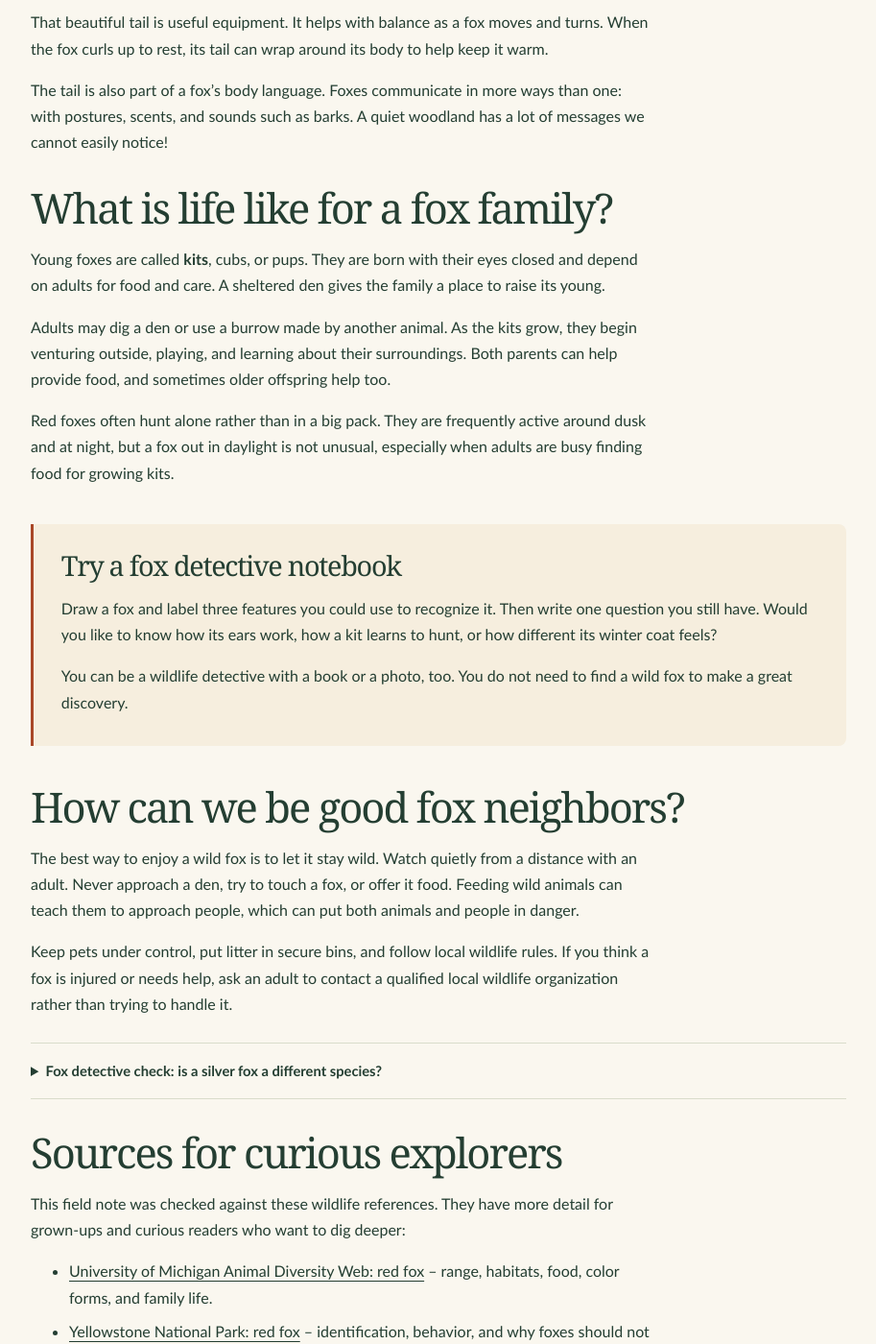
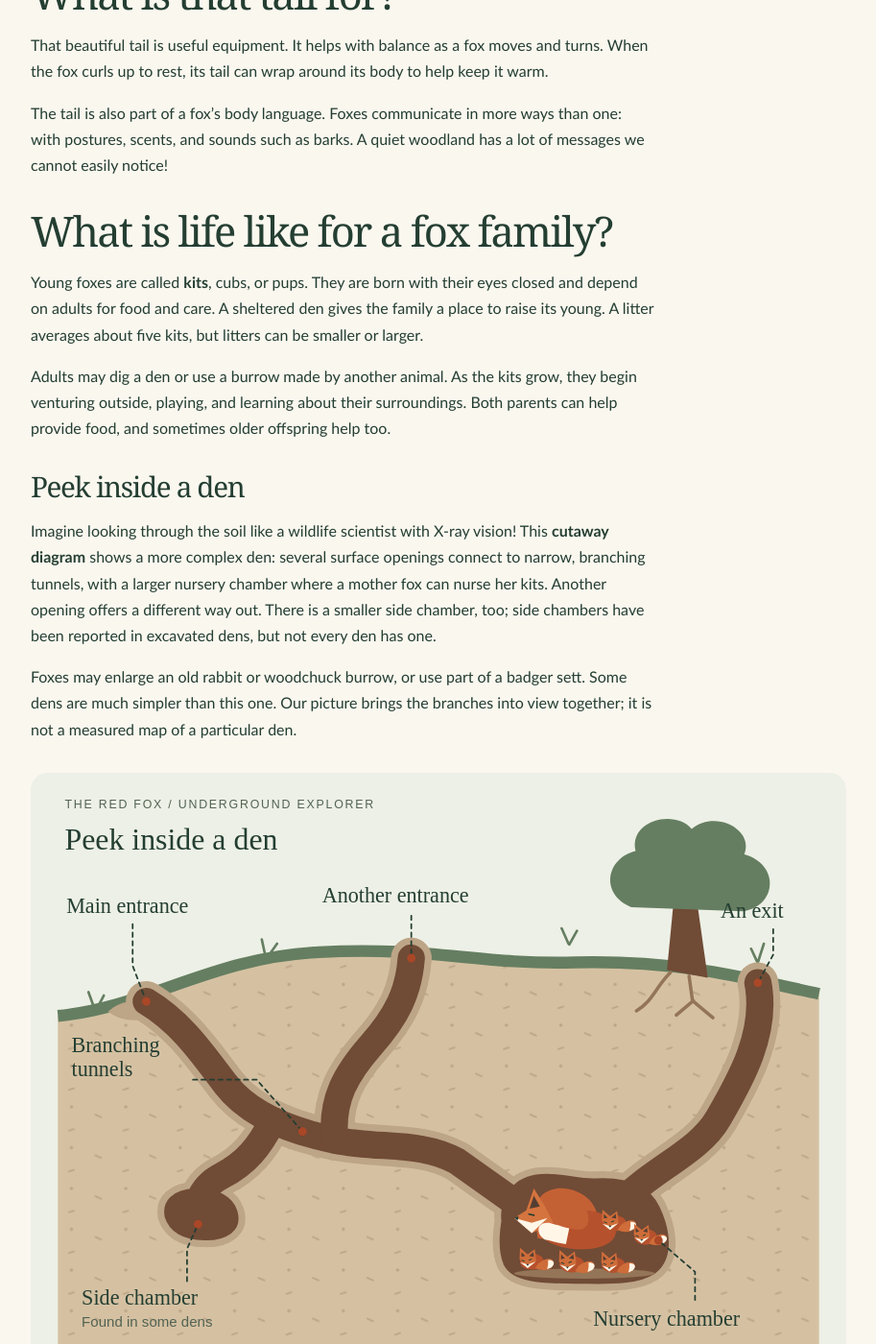
Before and after one commit to madskristensen/allaboutfoxes, a Jekyll site: the page built from foxes/red-fox/index.md, in a window 1280 px wide and 1400 px high, scrolled down 3287 px. Shown: the whole window at 96% size, without its empty margins (183-1096 px from the left). Built offline with Jekyll 4.4.1, drawn with Linux system fonts in a browser that asks for light colours; some of the changed text lies outside the part shown.

Commit message:
Add illustrated fox den guide
Add a source-informed den cutaway with accessible descriptions,
credits, and wildlife-safety guidance. Update footer attribution
and validate the illustration and article content.

```diff
--- a/_layouts/default.html
+++ b/_layouts/default.html
@@ -23,7 +23,7 @@
   <main id="main" tabindex="-1">{{ content }}</main>
   <footer class="site-footer wrapper">
     <a class="footer-brand" href="{{ '/' | relative_url }}">Stay curious. Stay wild.</a>
-    <p>Made for Wesley. Built for discovery.</p>
+    <p>Made by Wesley. Built for discovery.</p>
     <p class="small-print">Watch wildlife from a distance. Wild foxes are not pets.</p>
   </footer>
 </body>
--- a/foxes/red-fox/index.md
+++ b/foxes/red-fox/index.md
@@ -88,11 +88,30 @@ woodland has a lot of messages we cannot easily notice!
 
 Young foxes are called **kits**, cubs, or pups. They are born with their eyes
 closed and depend on adults for food and care. A sheltered den gives the
-family a place to raise its young.
+family a place to raise its young. A litter averages about five kits, but
+litters can be smaller or larger.
 
 Adults may dig a den or use a burrow made by another animal. As the kits grow,
 they begin venturing outside, playing, and learning about their surroundings.
 Both parents can help provide food, and sometimes older offspring help too.
+
+### Peek inside a den
+
+Imagine looking through the soil like a wildlife scientist with X-ray vision!
+This **cutaway diagram** shows a more complex den: several surface openings
+connect to narrow, branching tunnels, with a larger nursery chamber where
+a mother fox can nurse her kits. Another opening offers a different way out.
+There is a smaller side chamber, too; side chambers have been reported in
+excavated dens, but not every den has one.
+
+Foxes may enlarge an old rabbit or woodchuck burrow, or use part of a badger
+sett. Some dens are much simpler than this one. Our picture brings the
+branches into view together; it is not a measured map of a particular den.
+
+<figure class="field-illustration">
+	<img src="{{ '/assets/images/red-fox-den.svg' | relative_url }}" width="960" height="760" alt="Cutaway diagram of a red fox den: three entrances connect through branching tunnels to a small side chamber and a larger nursery chamber with a mother fox and five kits." loading="lazy">
+  <figcaption>A peek beneath the grass! Original All About Foxes illustration informed by <a href="https://commons.wikimedia.org/wiki/File:Foxden.jpg">Seton's published plan of an excavated den</a> and <a href="https://www.wildlifeonline.me.uk/animals/article/red-fox-dens-earths-resting-sites">Wildlife Online's den research</a>. This example is not to scale; real dens vary in shape and number of chambers. Never approach or disturb a wild den; watch only from a distance with an adult.</figcaption>
+</figure>
 
 Red foxes often hunt alone rather than in a big pack. They are frequently
 active around dusk and at night, but a fox out in daylight is not unusual,
@@ -132,4 +151,7 @@ more detail for grown-ups and curious readers who want to dig deeper:
 
 - [University of Michigan Animal Diversity Web: red fox](https://animaldiversity.org/accounts/Vulpes_vulpes/) -- range, habitats, food, color forms, and family life.
 - [Yellowstone National Park: red fox](https://www.nps.gov/yell/learn/nature/red-fox.htm) -- identification, behavior, and why foxes should not be fed.
+- [Wildlife Online: red fox dens and resting sites](https://www.wildlifeonline.me.uk/animals/article/red-fox-dens-earths-resting-sites) -- den entrances, tunnels, chambers, and photographs of real den sites.
+- [Ernest Thompson Seton: fox-den plan (1909), via Wikimedia Commons](https://commons.wikimedia.org/wiki/File:Foxden.jpg) -- public-domain side view and plan of an excavated den; the accompanying account in [Life-histories of Northern Animals, volume II, pages 716-717 and 721](https://archive.org/details/lifehistoriesofn02seto) describes a branching passage and side chamber. Historical observations, not a blueprint for every den.
+- [Linda J. Spielman: Checking Out Fox Dens](https://lindajspielman.com/2021/08/23/checking-out-fox-dens/) -- field photographs of real entrances, including several openings at one red fox den site.
 - [National Park Service image-use information](https://www.nps.gov/aboutus/disclaimer.htm) -- the credited NPS photograph is a U.S. Government work in the public domain.
```
Also changed, not shown: scripts/check_site.rb (+14 -1 lines), README.md, assets/images/red-fox-den.svg (added).
